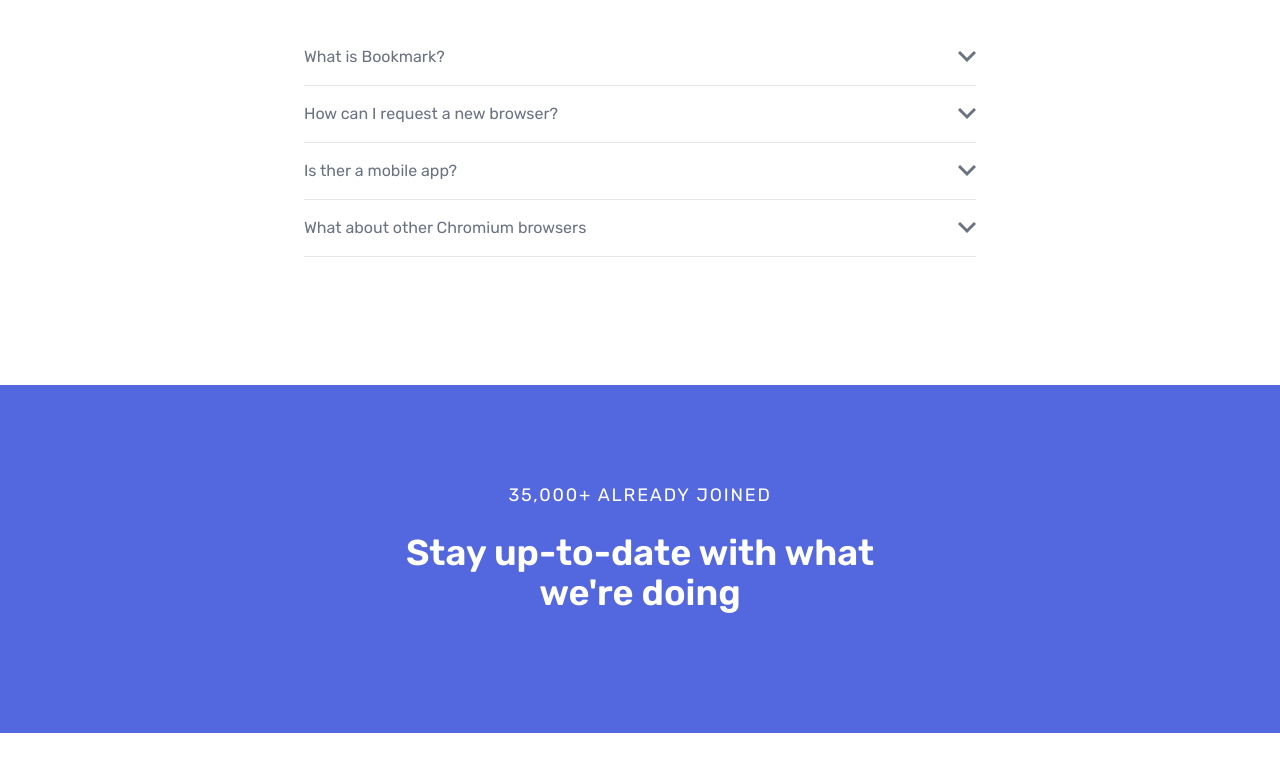
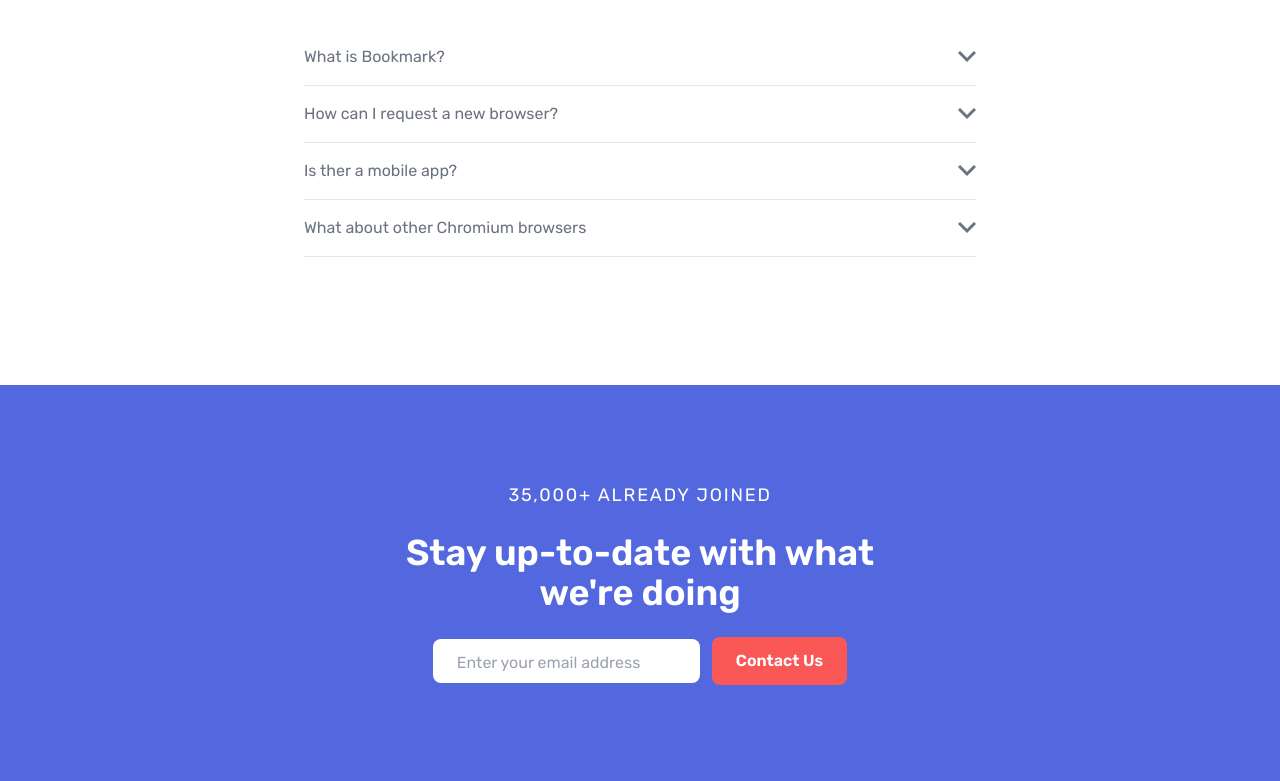
Before and after one commit to LuckySolomi/bookmark-manager, a website: page index.html in a window 1280 px wide. Shown: the part 2405-3186 px from the top of the page. Before the commit the page ends 3138 px from the top, so only its background shows below. Drawn offline with Linux system fonts and the light colour scheme.

Commit message:
Adds form to the  newsletter

```diff
--- a/index.html
+++ b/index.html
@@ -459,6 +459,22 @@
         >
           Stay up-to-date with what we're doing
         </h2>
+        <form  class="flex flex-col items-start justify-center max-w-2xl mx-auto space-y-6 text-base px-6 md:flex-row md:space-y-0 md:px-0">
+          <div class="flex flex-col justify-between items-center mx-auto md:flex-row md:mx-0">
+             <input
+              type="text"
+              class="flex-1 px-6 pt-3 pb-2 mb-4 rounded-lg border-1 border-white focus:outline-none md:mr-3 md:mb-0"
+              placeholder="Enter your email address"
+            />
+
+            <input
+              type="submit"
+              class="inline-flex px-6 py-3 font-semibold text-center text-white duration-200 transform rounded-lg cursor-pointer focus:outline-none bg-softRed hover:opacity-90"
+              value="Contact Us"
+            />
+          </div>
+          </div>
+        </form>
       </div>
     </section>
   </body>
```
Also changed, not shown: output.css.
